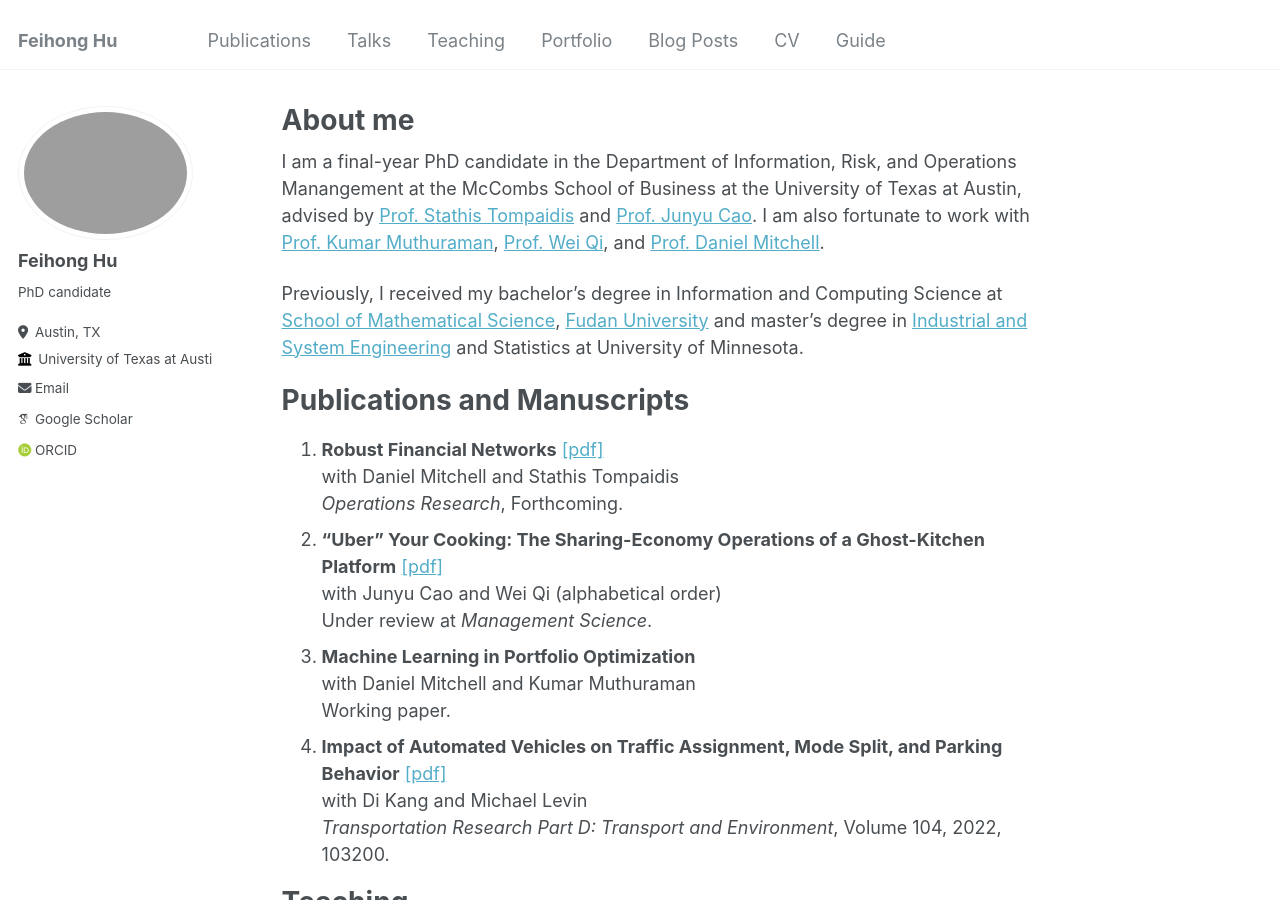
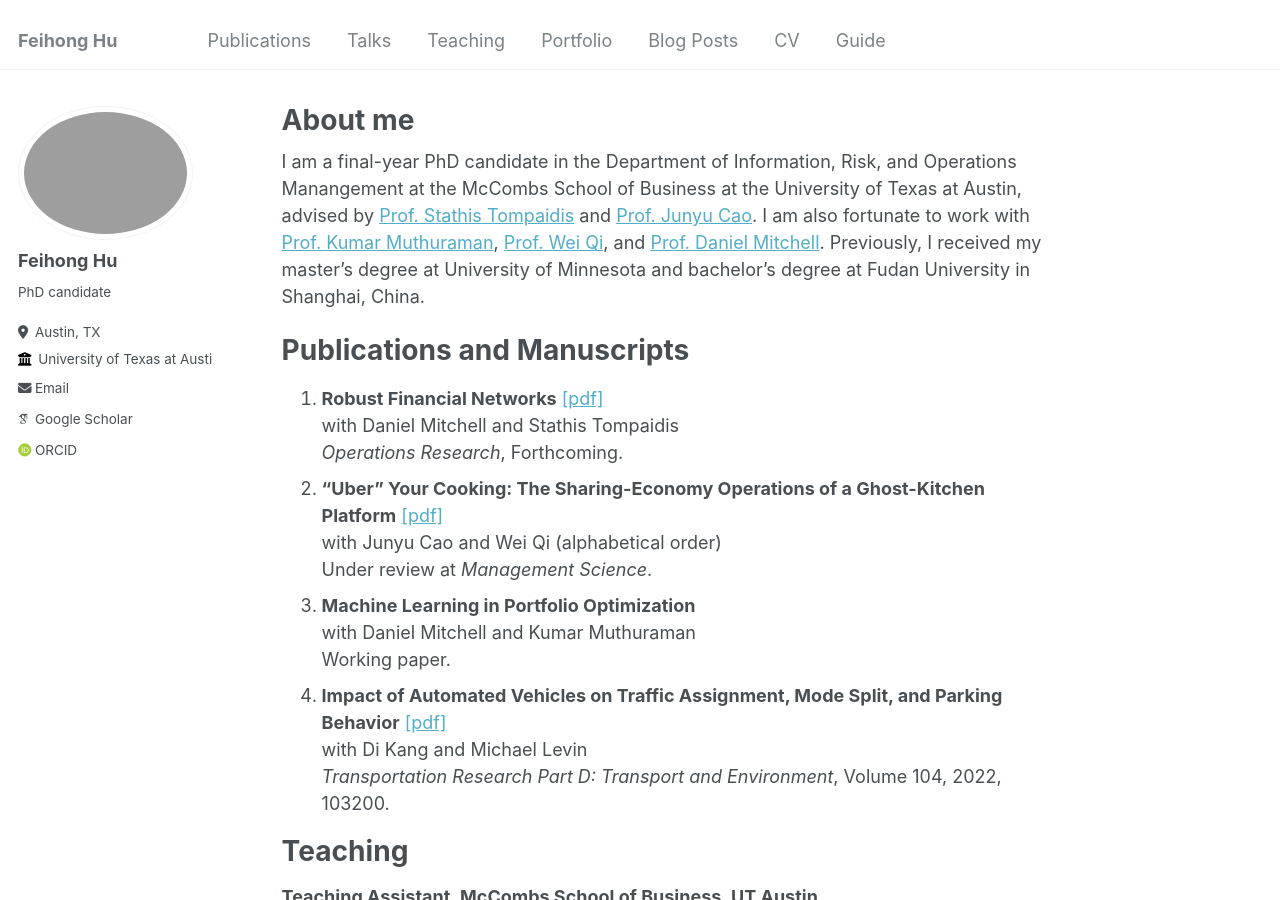
Before and after one commit to feihonghu/feihonghu.github.io, a Jekyll site: the page built from _pages/about.md, in a window 1280 px wide and 900 px high. Built offline with Jekyll 4.4.1, drawn with Linux system fonts in a browser that asks for light colours; some web fonts are replaced.

Commit message:
Update about.md

```diff
--- a/_pages/about.md
+++ b/_pages/about.md
@@ -7,9 +7,7 @@ redirect_from:
   - /about.html
 ---
 
-I am a final-year PhD candidate in the Department of Information, Risk, and Operations Manangement at the McCombs School of Business at the University of Texas at Austin, advised by [Prof. Stathis Tompaidis](https://www.mccombs.utexas.edu/faculty-and-research/faculty-directory/efstathios-tompaidis/) and [Prof. Junyu Cao](https://junyucao.com/). I am also fortunate to work with [Prof. Kumar Muthuraman](https://www.mccombs.utexas.edu/faculty-and-research/faculty-directory/kumar-muthuraman/), [Prof. Wei Qi](https://www.wei-qi.net/), and [Prof. Daniel Mitchell](https://www.mccombs.utexas.edu/faculty-and-research/faculty-directory/daniel-mitchell/).
-
-Previously, I received my bachelor’s degree in Information and Computing Science at [School of Mathematical Science](https://math.fudan.edu.cn/mathen/main.htm), [Fudan University](https://www.fudan.edu.cn/en/) and master's degree in [Industrial and System Engineering](https://cse.umn.edu/isye) and Statistics at University of Minnesota.
+I am a final-year PhD candidate in the Department of Information, Risk, and Operations Manangement at the McCombs School of Business at the University of Texas at Austin, advised by [Prof. Stathis Tompaidis](https://www.mccombs.utexas.edu/faculty-and-research/faculty-directory/efstathios-tompaidis/) and [Prof. Junyu Cao](https://junyucao.com/). I am also fortunate to work with [Prof. Kumar Muthuraman](https://www.mccombs.utexas.edu/faculty-and-research/faculty-directory/kumar-muthuraman/), [Prof. Wei Qi](https://www.wei-qi.net/), and [Prof. Daniel Mitchell](https://www.mccombs.utexas.edu/faculty-and-research/faculty-directory/daniel-mitchell/). Previously, I received my master's degree at University of Minnesota and bachelor’s degree at Fudan University in Shanghai, China.
 
 Publications and Manuscripts
 ======
```
